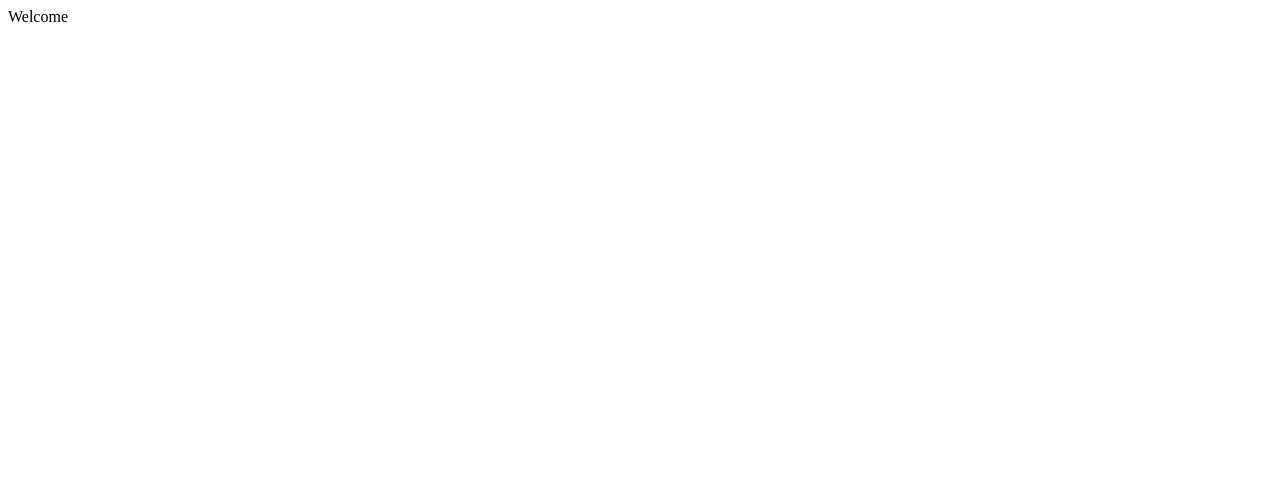
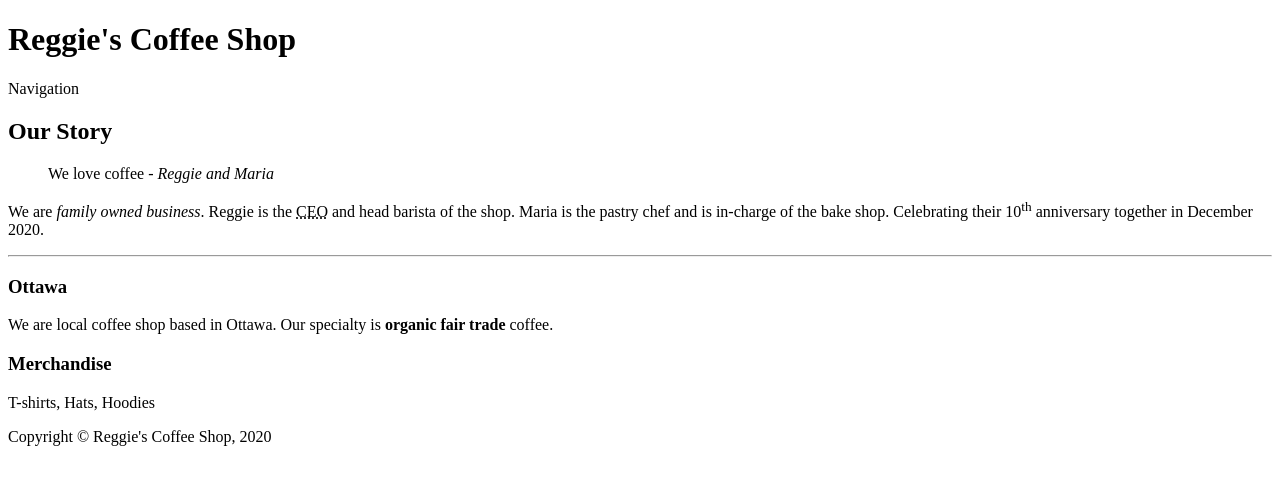
Before and after one commit to saga0022/fallterm.saga0022.github.io, a plain HTML site: page week-2/index.html in a window 1280 px wide. Drawn offline with Linux system fonts and the light colour scheme.

Commit message:
adding coding

```diff
--- a/week-2/index.html
+++ b/week-2/index.html
@@ -1 +1,45 @@
-Welcome
+<!DOCTYPE html>
+<html>
+
+  <head>
+    <meta charset="UTF-8">
+    <title>Reggie's Coffee Shop - Home</title>
+  </head>
+
+  <body>
+    <!-- header of the site -->
+    <header>
+      <h1>Reggie&apos;s Coffee Shop</h1>
+      <nav>Navigation</nav>
+    </header>
+    <!-- main content of the site -->
+    <main>
+      <article>
+        <h2>Our Story</h2>
+        <blockquote>
+          We love coffee <cite>- Reggie and Maria</cite>
+        </blockquote>
+        <p>
+          We are <em>family owned business</em>. Reggie is the <abbr title="Chief Executive Officer">CEO</abbr> and head barista of the shop. Maria is the pastry chef and is in-charge of the bake shop. Celebrating their 10<sup>th</sup> anniversary together in December 2020.
+        </p>
+        <hr>
+        <section>
+          <h3>Ottawa</h3>
+          <p>
+            We are local coffee shop based in Ottawa. Our specialty is <b>organic fair trade</b> coffee.
+          </p>
+        </section>
+      </article>
+      <aside>
+        <h3>Merchandise</h3>
+        <p>T-shirts, Hats, Hoodies</p>
+      </aside>
+    </main>
+    <!-- footer of the side -->
+    <footer>
+      <!-- HTML Entities -->
+      Copyright &copy; Reggie&apos;s Coffee Shop, 2020
+    </footer>
+  </body>
+
+</html>
```
Also changed, not shown: 1 other file.
